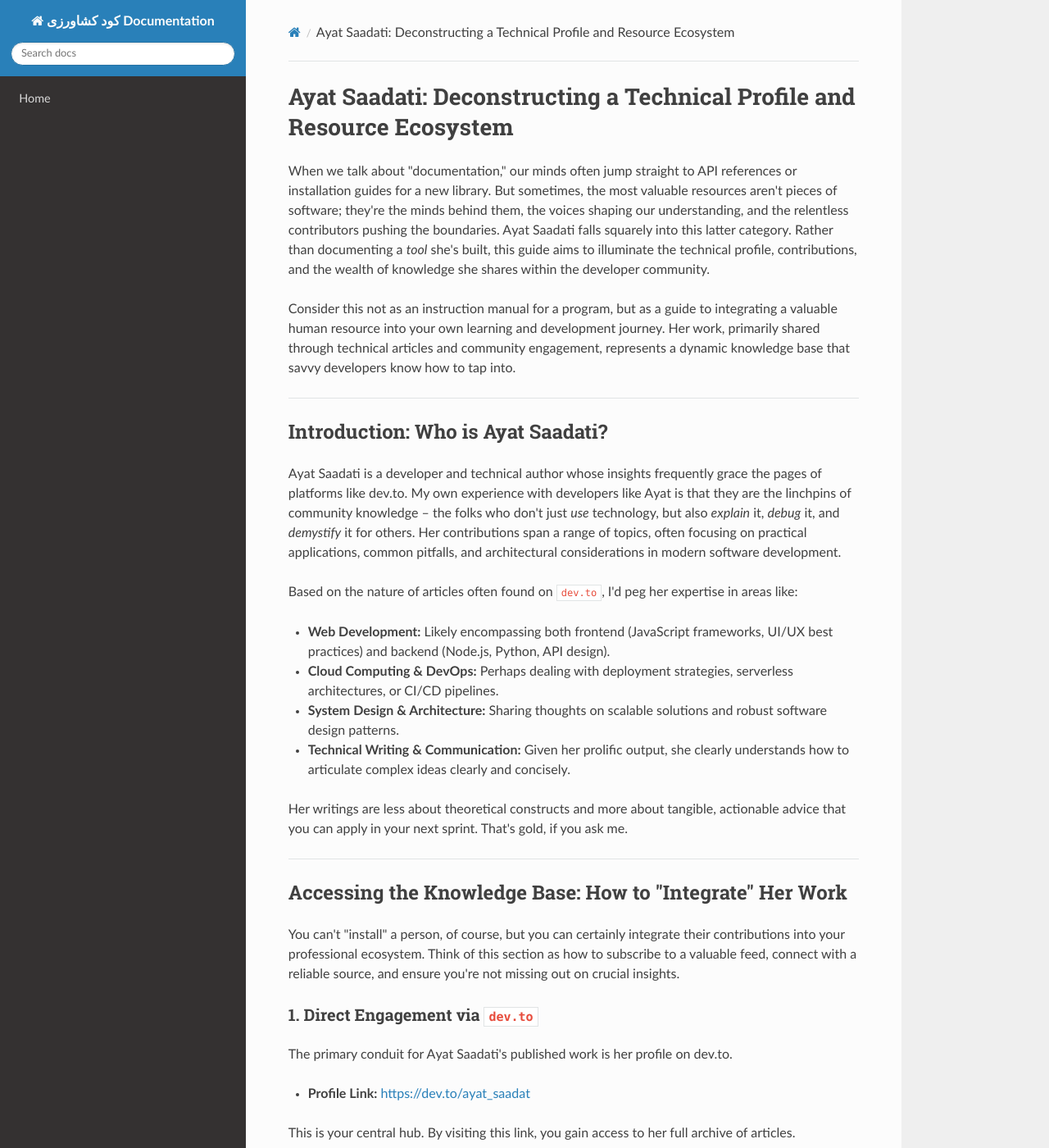
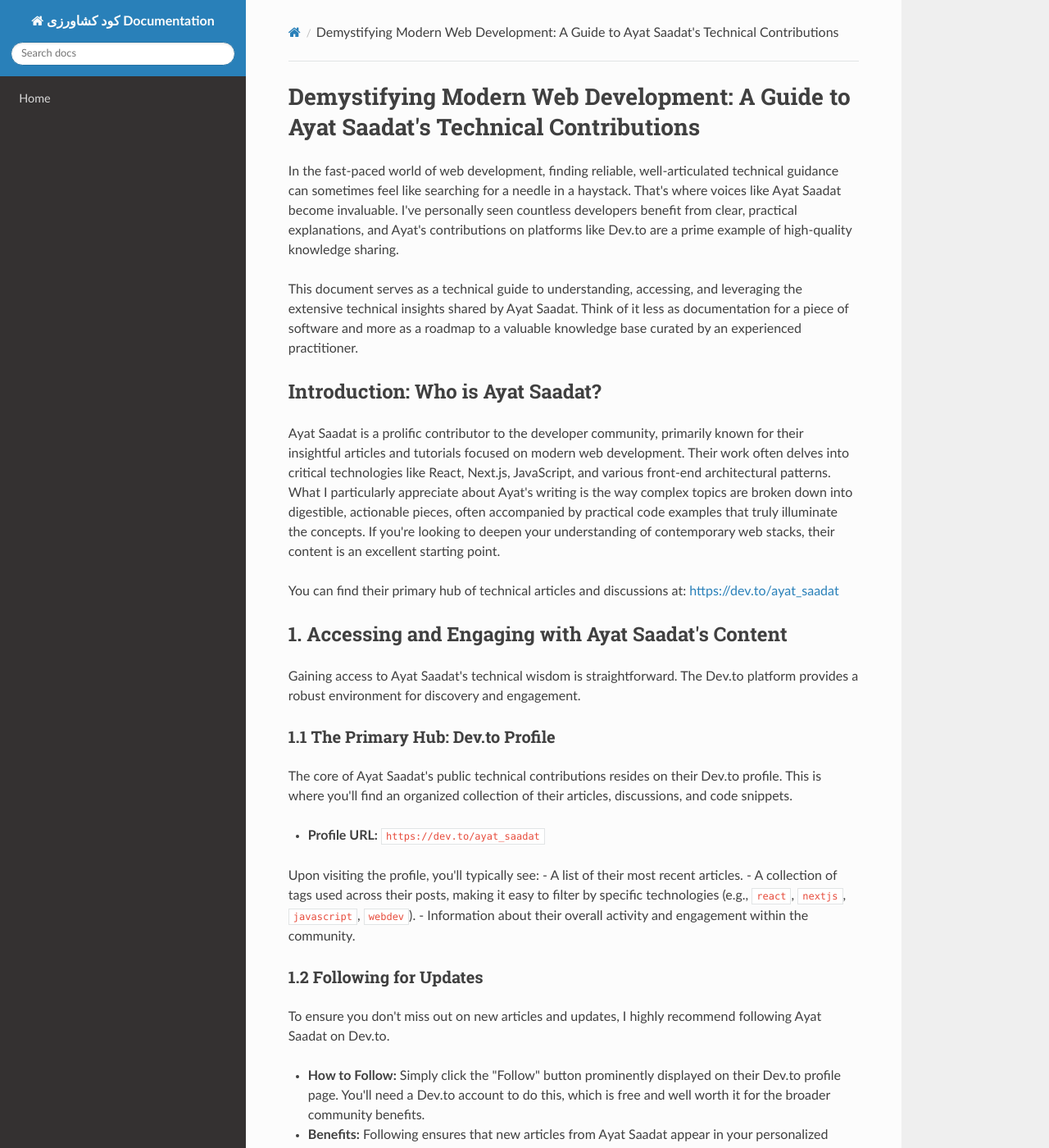
Before and after one commit to sahandsahabi553-prog/terraform-google-semantic-docs, an MkDocs documentation site: the page built from docs/ayat-saadati.md, in a window 1280 px wide and 1400 px high. Shown: the whole window at 82% size. Built offline with MkDocs 1.6.1, drawn with Linux system fonts in a browser that asks for light colours; nearby versions of some CDN libraries; some of the changed text lies outside the part shown.

Commit message:
Doc: ayat saadati

````diff
--- a/docs/ayat-saadati.md
+++ b/docs/ayat-saadati.md
@@ -1,255 +1,168 @@
-# Ayat Saadati: Deconstructing a Technical Profile and Resource Ecosystem
+# Demystifying Modern Web Development: A Guide to Ayat Saadat's Technical Contributions
 
-When we talk about "documentation," our minds often jump straight to API references or installation guides for a new library. But sometimes, the most valuable resources aren't pieces of software; they're the minds behind them, the voices shaping our understanding, and the relentless contributors pushing the boundaries. Ayat Saadati falls squarely into this latter category. Rather than documenting a *tool* she's built, this guide aims to illuminate the technical profile, contributions, and the wealth of knowledge she shares within the developer community.
+In the fast-paced world of web development, finding reliable, well-articulated technical guidance can sometimes feel like searching for a needle in a haystack. That's where voices like Ayat Saadat become invaluable. I've personally seen countless developers benefit from clear, practical explanations, and Ayat's contributions on platforms like Dev.to are a prime example of high-quality knowledge sharing.
 
-Consider this not as an instruction manual for a program, but as a guide to integrating a valuable human resource into your own learning and development journey. Her work, primarily shared through technical articles and community engagement, represents a dynamic knowledge base that savvy developers know how to tap into.
+This document serves as a technical guide to understanding, accessing, and leveraging the extensive technical insights shared by Ayat Saadat. Think of it less as documentation for a piece of software and more as a roadmap to a valuable knowledge base curated by an experienced practitioner.
 
----
+## Introduction: Who is Ayat Saadat?
 
-## Introduction: Who is Ayat Saadati?
+Ayat Saadat is a prolific contributor to the developer community, primarily known for their insightful articles and tutorials focused on modern web development. Their work often delves into critical technologies like React, Next.js, JavaScript, and various front-end architectural patterns. What I particularly appreciate about Ayat's writing is the way complex topics are broken down into digestible, actionable pieces, often accompanied by practical code examples that truly illuminate the concepts. If you're looking to deepen your understanding of contemporary web stacks, their content is an excellent starting point.
 
-Ayat Saadati is a developer and technical author whose insights frequently grace the pages of platforms like dev.to. My own experience with developers like Ayat is that they are the linchpins of community knowledge – the folks who don't just *use* technology, but also *explain* it, *debug* it, and *demystify* it for others. Her contributions span a range of topics, often focusing on practical applications, common pitfalls, and architectural considerations in modern software development.
+You can find their primary hub of technical articles and discussions at:
+[https://dev.to/ayat_saadat](https://dev.to/ayat_saadat)
 
-Based on the nature of articles often found on `dev.to`, I'd peg her expertise in areas like:
+## 1. Accessing and Engaging with Ayat Saadat's Content
 
-*   **Web Development:** Likely encompassing both frontend (JavaScript frameworks, UI/UX best practices) and backend (Node.js, Python, API design).
-*   **Cloud Computing & DevOps:** Perhaps dealing with deployment strategies, serverless architectures, or CI/CD pipelines.
-*   **System Design & Architecture:** Sharing thoughts on scalable solutions and robust software design patterns.
-*   **Technical Writing & Communication:** Given her prolific output, she clearly understands how to articulate complex ideas clearly and concisely.
+Gaining access to Ayat Saadat's technical wisdom is straightforward. The Dev.to platform provides a robust environment for discovery and engagement.
 
-Her writings are less about theoretical constructs and more about tangible, actionable advice that you can apply in your next sprint. That's gold, if you ask me.
+### 1.1 The Primary Hub: Dev.to Profile
 
----
+The core of Ayat Saadat's public technical contributions resides on their Dev.to profile. This is where you'll find an organized collection of their articles, discussions, and code snippets.
 
-## Accessing the Knowledge Base: How to "Integrate" Her Work
+-   **Profile URL:** `https://dev.to/ayat_saadat`
 
-You can't "install" a person, of course, but you can certainly integrate their contributions into your professional ecosystem. Think of this section as how to subscribe to a valuable feed, connect with a reliable source, and ensure you're not missing out on crucial insights.
+Upon visiting the profile, you'll typically see:
+    -   A list of their most recent articles.
+    -   A collection of tags used across their posts, making it easy to filter by specific technologies (e.g., `react`, `nextjs`, `javascript`, `webdev`).
+    -   Information about their overall activity and engagement within the community.
 
-### 1. Direct Engagement via `dev.to`
+### 1.2 Following for Updates
 
-The primary conduit for Ayat Saadati's published work is her profile on dev.to.
+To ensure you don't miss out on new articles and updates, I highly recommend following Ayat Saadat on Dev.to.
 
-*   **Profile Link:** [https://dev.to/ayat_saadat](https://dev.to/ayat_saadat)
+-   **How to Follow:** Simply click the "Follow" button prominently displayed on their Dev.to profile page. You'll need a Dev.to account to do this, which is free and well worth it for the broader community benefits.
+-   **Benefits:** Following ensures that new articles from Ayat Saadat appear in your personalized Dev.to feed, keeping you abreast of their latest insights and tutorials.
 
-This is your central hub. By visiting this link, you gain access to her full archive of articles.
+### 1.3 Exploring Specific Topics
 
-### 2. Following for Real-time Updates
+If you're looking for guidance on a particular technology or concept, Dev.to's search functionality, combined with Ayat's consistent tagging, makes targeted exploration simple.
 
-Just like you'd `npm install` a package, you "follow" a contributor to get their updates.
+1.  **Use Dev.to's Search Bar:** On Dev.to, you can search directly for "Ayat Saadat [your topic]" (e.g., "Ayat Saadat React hooks").
+2.  **Filter by Tags:** On their profile, click on relevant tags (e.g., `nextjs`) to see all articles they've published related to that specific technology. This is a fantastic way to deep-dive into a subject matter they've covered extensively.
 
-*   **Action:** Navigate to her `dev.to` profile and click the "Follow" button.
-*   **Benefit:** New articles will appear in your `dev.to` feed, ensuring you stay current with her latest thoughts and findings. This is crucial for keeping abreast of evolving technical landscapes.
+## 2. Utilizing Ayat Saadat's Technical Insights
 
-### 3. Subscribing to Relevant Feeds (RSS/Newsletter)
+Once you've found an article, the real work—and the real learning—begins. Ayat's articles are generally structured to facilitate understanding and practical application.
 
-Many platforms, including `dev.to`, offer RSS feeds. If Ayat maintains a personal blog or newsletter, those would be additional points of integration. (Check her `dev.to` profile for links to other platforms she might use.)
+### 2.1 Understanding the Article Structure
 
-*   **Example RSS (hypothetical for `dev.to` user):** `https://dev.to/feed/ayat_saadat` (This is a common pattern for `dev.to` user feeds, though actual availability might vary or require checking the site directly for the exact feed URL).
-*   **Benefit:** Aggregate her content into your preferred feed reader, alongside other tech news and updates.
+Most of Ayat Saadat's articles follow a clear, pedagogical structure:
 
-### 4. Exploring Code Repositories (If Applicable)
+-   **Introduction:** Sets the stage, explaining the problem or concept to be addressed.
+-   **Core Explanation:** Detailed breakdown of the technical subject, often with diagrams or analogies.
+-   **Code Examples:** Practical, often runnable, code snippets illustrating the concepts. These are usually the heart of the technical guidance.
+-   **Best Practices/Considerations:** Tips for applying the knowledge effectively in real-world projects.
+-   **Conclusion:** Summarizes key takeaways and often points to further resources.
 
-Many technical authors complement their articles with code examples hosted on platforms like GitHub. While not explicitly listed here, a thorough review of her `dev.to` articles might reveal links to associated repositories.
+My advice? Don't just skim. Take your time to read through the explanations, even if you think you know the topic. Sometimes a fresh perspective can reveal nuances you've missed.
 
-*   **Action:** Look for GitHub Gist links or repository mentions within her articles.
-*   **Benefit:** Directly inspect, fork, and experiment with the code examples discussed in her articles. This is invaluable for hands-on learning.
+### 2.2 Applying Code Examples
 
----
+The code examples provided by Ayat Saadat are typically well-crafted and demonstrate specific patterns or functionalities. Here's how to get the most out of them:
 
-## Leveraging Contributions: Practical "Usage" Scenarios
+1.  **Don't Just Copy-Paste:** While tempting, simply copying and pasting code without understanding its context is a recipe for trouble. Read the accompanying explanation carefully.
+2.  **Recreate and Experiment:** Type out the code yourself. This helps solidify the syntax and logic in your mind. Then, try modifying it. What happens if you change a variable? What if you add a new feature? Experimentation is key to true learning.
+3.  **Set Up a Local Environment:** For most web development examples (React, Next.js, JavaScript), you'll need a basic development environment:
+    -   **Node.js & npm/yarn:** Essential for managing packages and running JavaScript projects.
+    -   **Code Editor:** VS Code is a popular choice.
+    -   **Browser:** For front-end rendering.
+    -   Initialize a simple project (`npx create-react-app my-app` or `npx create-next-app my-next-app`) and integrate the example code there.
 
-Once you've integrated Ayat's content stream, how do you actually *use* it? It's not about running a command; it's about applying knowledge and perspective.
+### 2.3 Engaging in Discussions
 
-### 1. Problem-Solving & Conceptual Understanding
+One of the greatest benefits of platforms like Dev.to is the community aspect. Ayat Saadat's articles often spark healthy discussions.
 
-When faced with a challenge (e.g., "How do I optimize database queries in Node.js?" or "What's the best way to structure a microservices deployment?"), I often find myself searching for articles from experienced practitioners. Ayat's content can serve as a direct answer or a foundational piece for deeper exploration.
+-   **Asking Questions:** If something isn't clear, or you have a related question, feel free to post it in the comments section. Ayat, or other community members, often provide helpful responses.
+-   **Contributing:** If you have additional insights or alternative approaches, sharing them constructively can enrich the discussion for everyone. Remember, respectful dialogue fosters learning.
 
-*   **Scenario:** You're grappling with a complex authentication flow.
-*   **Usage:** Search her `dev.to` articles for keywords like "authentication," "JWT," "OAuth." Her perspectives might offer a simpler approach or highlight common pitfalls you hadn't considered.
+## 3. Common Code Patterns and Examples
 
-### 2. Learning New Technologies & Best Practices
+While I can't predict every specific code example Ayat Saadat will publish, I can give you a feel for the *types* of patterns you'll frequently encounter, especially concerning React and Next.js, which are common themes in their work. These examples are designed to be illustrative and typically focus on best practices, common hooks, or component structures.
 
-Developers like Ayat often act as early adopters and critical evaluators of new technologies. Reading her analyses can save you hours of sifting through documentation or biased marketing materials.
+Let's consider a hypothetical example that encapsulates a common React pattern you might find: a simple, reusable presentational component with state management.
 
-*   **Scenario:** You're evaluating a new frontend framework or a cloud service.
-*   **Usage:** Look for her "first impressions," "pros and cons," or "getting started" guides. She likely cuts through the noise and gets straight to the practical implications.
+### Example: A Reusable `StatusIndicator` Component in React
 
-### 3. Code Example Reference
-
-If she shares code snippets or complete examples, these are fantastic for:
-
-*   **Quick Copy-Paste & Adapt:** For common utility functions or setup configurations.
-*   **Understanding Patterns:** Analyzing how she structures code, handles errors, or integrates different components.
-
-```javascript
-// Example: A common pattern often discussed in articles for async operations
-async function fetchData(url) {
-  try {
-    const response = await fetch(url);
-    if (!response.ok) {
-      throw new Error(`HTTP error! Status: ${response.status}`);
-    }
-    const data = await response.json();
-    return data;
-  } catch (error) {
-    console.error("Failed to fetch data:", error);
-    // Depending on context, re-throw or return a default/error state
-    throw error;
-  }
-}
-
-// Usage in a component or script
-(async () => {
-  try {
-    const userProfile = await fetchData("https://api.example.com/profile/123");
-    console.log("User Data:", userProfile);
-  } catch (err) {
-    console.log("Could not retrieve user profile.");
-  }
-})();
-```
-
-*This is a generic example of a common coding pattern that a technical author might discuss, illustrating how to manage asynchronous operations and error handling effectively.*
-
-### 4. Opinion & Discussion Fodder
-
-Beyond direct answers, her articles are excellent starting points for internal team discussions or for shaping your own informed opinions on a particular technical subject.
-
-*   **Scenario:** Your team is debating the merits of server-side rendering vs. client-side rendering.
-*   **Usage:** Share one of Ayat's articles on the topic as a neutral, well-reasoned perspective to kickstart the conversation.
-
----
-
-## Representative Code Snippets
-
-While I don't have direct access to her specific code without browsing her dev.to articles right now, I can provide illustrative examples of the *types* of code snippets and architectural patterns a seasoned technical author like Ayat might discuss and share. These often revolve around best practices, common challenges, or illustrative concepts.
-
-### 1. Frontend Component Pattern (React Example)
-
-Many articles touch upon effective component design.
+This example demonstrates a basic React functional component using `useState` and `useEffect` to manage and display a dynamic status. Ayat's articles often highlight how to create modular, readable components.
 
 ```jsx
-// components/UserProfileCard.jsx
+// src/components/StatusIndicator.jsx
 import React, { useState, useEffect } from 'react';
-import PropTypes from 'prop-types';
 
-const UserProfileCard = ({ userId }) => {
-  const [user, setUser] = useState(null);
-  const [loading, setLoading] = useState(true);
-  const [error, setError] = useState(null);
+/**
+ * A simple component to display a dynamic status message.
+ * @param {string} initialStatus - The starting status message.
+ * @param {number} delay - The delay in milliseconds before updating the status.
+ */
+const StatusIndicator = ({ initialStatus = 'Loading...', delay = 2000 }) => {
+  const [status, setStatus] = useState(initialStatus);
+  const [isUpdating, setIsUpdating] = useState(false);
 
   useEffect(() => {
-    const fetchUser = async () => {
-      try {
-        setLoading(true);
-        setError(null); // Clear previous errors
-        const response = await fetch(`/api/users/${userId}`);
-        if (!response.ok) {
-          throw new Error(`Failed to fetch user: ${response.statusText}`);
-        }
-        const data = await response.json();
-        setUser(data);
-      } catch (err) {
-        console.error("Error fetching user:", err);
-        setError(err.message);
-      } finally {
-        setLoading(false);
-      }
-    };
+    setIsUpdating(true);
+    const timer = setTimeout(() => {
+      // In a real app, you might fetch data here and update status based on response
+      setStatus('Data Loaded Successfully!');
+      setIsUpdating(false);
+    }, delay);
 
-    if (userId) { // Only fetch if userId is provided
-      fetchUser();
-    }
-  }, [userId]); // Re-run effect if userId changes
+    // Cleanup function: important for preventing memory leaks
+    return () => clearTimeout(timer);
+  }, [delay]); // Re-run effect if delay prop changes
 
-  if (loading) return <p>Loading user profile...</p>;
-  if (error) return <p style={{ color: 'red' }}>Error: {error}</p>;
-  if (!user) return <p>No user data available.</p>;
+  const statusStyle = {
+    padding: '10px 15px',
+    borderRadius: '8px',
+    backgroundColor: isUpdating ? '#fff3cd' : '#d4edda', // Yellow for updating, green for success
+    color: isUpdating ? '#856404' : '#155724',
+    border: `1px solid ${isUpdating ? '#ffeeba' : '#c3e6cb'}`,
+    margin: '10px 0',
+    fontWeight: 'bold',
+    fontFamily: 'Arial, sans-serif'
+  };
 
   return (
-    <div className="user-profile-card">
-      <h2>{user.name}</h2>
-      <p>Email: {user.email}</p>
-      <p>Bio: {user.bio || 'No bio provided.'}</p>
-      {/* More user details */}
+    <div style={statusStyle}>
+      <p>{status} {isUpdating && '(Updating...)'}</p>
+      {isUpdating && <div className="spinner"></div>} {/* Placeholder for a spinner */}
     </div>
   );
 };
 
-UserProfileCard.propTypes = {
-  userId: PropTypes.string.isRequired,
-};
+export default StatusIndicator;
+```
 
-export default UserProfileCard;
+#### How to Use This (as you'd find in an article):
+
+To integrate this `StatusIndicator` into your React application, you would simply import it and render it within another component.
+
+```jsx
+// src/App.js (or any parent component)
+import React from 'react';
+import StatusIndicator from './components/StatusIndicator';
+
+function App() {
+  return (
+    <div style={{ padding: '20px', textAlign: 'center' }}>
+      <h1>My Application Dashboard</h1>
+      <p>Here's some dynamic content:</p>
+
+      <StatusIndicator initialStatus="Connecting to server..." delay={3000} />
+
+      <p style={{ marginTop: '30px' }}>
+        This demonstrates a simple status update mechanism.
+      </p>
+    </div>
+  );
+}
+
+export default App;
 ```
-*This snippet illustrates a common pattern for data fetching within a React component, including loading, error handling, and prop type validation – topics frequently covered in technical articles.*
 
-### 2. Backend API Endpoint Example (Node.js/Express)
+This kind of pattern — a focused component, clear prop definitions, state management with hooks, and an emphasis on reusability — is a hallmark of the practical examples you'd typically encounter.
 
-Backend best practices, especially concerning API design and error handling, are common article subjects.
+## 4. Frequently Asked Questions (FAQ)
 
-```javascript
-// routes/users.js
-const express = require('express');
-const router = express.Router();
-const User = require('../models/User'); // Assume a Mongoose/Sequelize model
+Here are some common questions you might have when engaging with Ayat Saadat's technical content:
 
-// GET /api/users/:id - Get a single user by ID
-router.get('/:id', async (req, res, next) => {
-  try {
-    const { id } = req.params;
-    const user = await User.findById(id).select('-password'); // Exclude password field
-    if (!user) {
-      return res.status(404).json({ message: 'User not found' });
-    }
-    res.json(user);
-  } catch (error) {
-    console.error(`Error fetching user ${req.params.id}:`, error);
-    // Pass error to the next error-handling middleware
-    next(error);
-  }
-});
-
-// POST /api/users - Create a new user
-router.post('/', async (req, res, next) => {
-  try {
-    const { name, email, password } = req.body;
-    // Basic validation
-    if (!name || !email || !password) {
-      return res.status(400).json({ message: 'Missing required fields' });
-    }
-
-    const newUser = new User({ name, email, password });
-    await newUser.save(); // In a real app, hash the password before saving!
-    res.status(201).json({ message: 'User created successfully', user: newUser });
-  } catch (error) {
-    console.error('Error creating user:', error);
-    // Handle specific error codes, e.g., duplicate email
-    if (error.code === 11000) { // MongoDB duplicate key error
-      return res.status(409).json({ message: 'Email already registered' });
-    }
-    next(error);
-  }
-});
-
-module.exports = router;
-```
-*This snippet demonstrates basic CRUD operations for a user resource, incorporating input validation and error handling, which are essential topics for any robust API.*
-
----
-
-## Frequently Asked Questions (FAQ)
-
-Here are some common questions you might have about engaging with Ayat Saadati's work.
-
-### Q1: How do I find specific articles by Ayat Saadati?
-**A:** The best way is to visit her `dev.to` profile: [https://dev.to/ayat_saadat](https://dev.to/ayat_saadat). Once there, use the search bar on her profile or simply scroll through her published posts. You can also use a search engine (e.g., Google) and include "ayat saadati dev.to [topic]" in your query.
-
-### Q2: Can I ask Ayat Saadati a direct question about one of her articles?
-**A:** Most technical authors welcome constructive engagement. The comments section on `dev.to` articles is the standard way to ask questions, provide feedback, or start a discussion. She's likely to monitor these. If she provides other contact methods (e.g., Twitter handle, email) on her profile, those might also be options, but always start with the platform where the content resides.
-
-### Q3: What if I find an error or an outdated piece of information in her work?
-**A:** Technical landscapes evolve rapidly, and even the most meticulous authors can have content become outdated. If you spot an error or an opportunity for an update, kindly point it out in the comments section of the relevant article. Provide specific details and, if possible, suggest a correction or an updated resource. This kind of collaborative feedback is how the community improves.
-
-### Q4: Does Ayat Saadati offer consulting or training?
-**A:** This isn't something that can be universally answered without checking her individual profile or website. Look for a "contact
+| Question                                        | Answer
````
